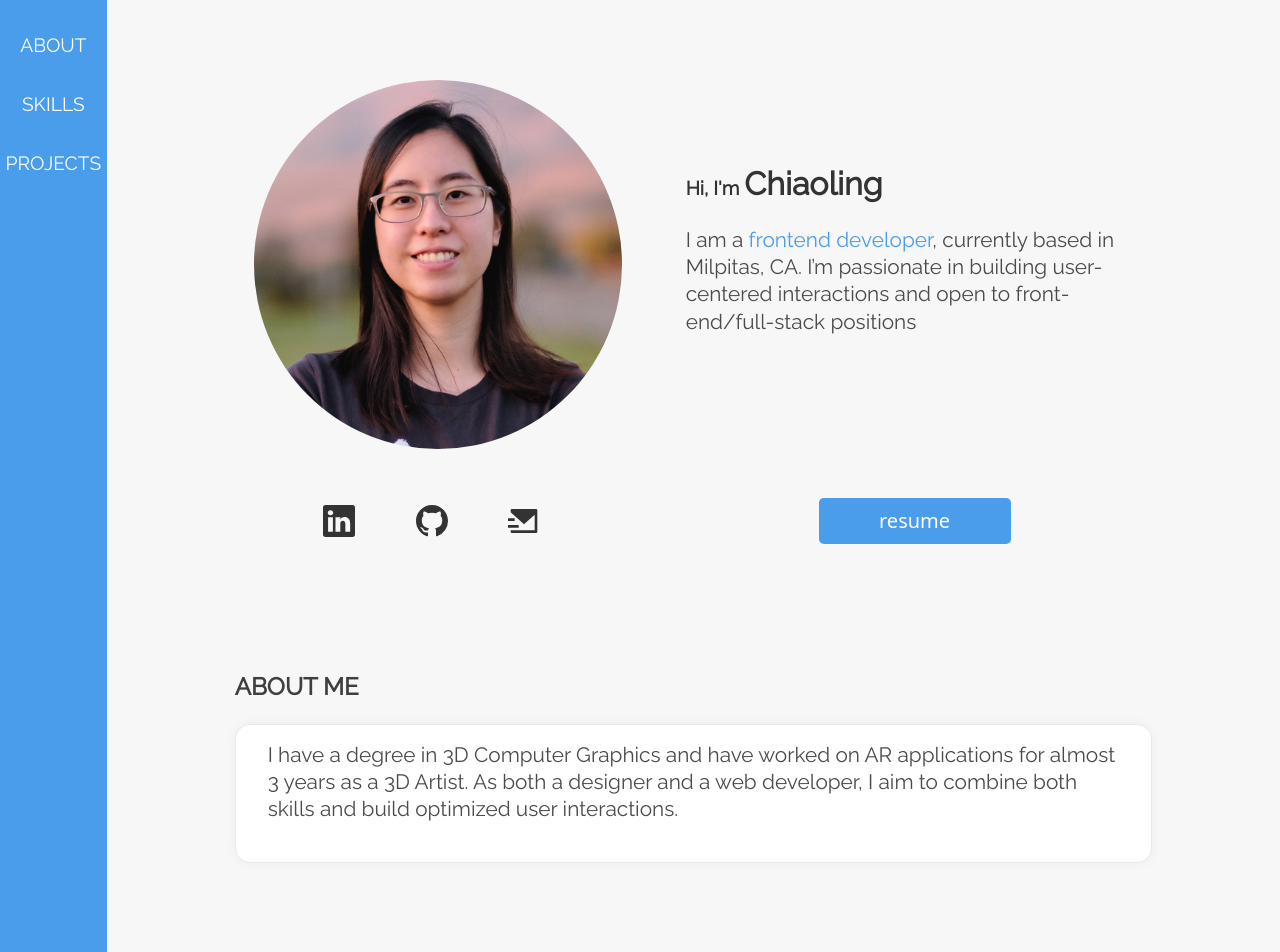
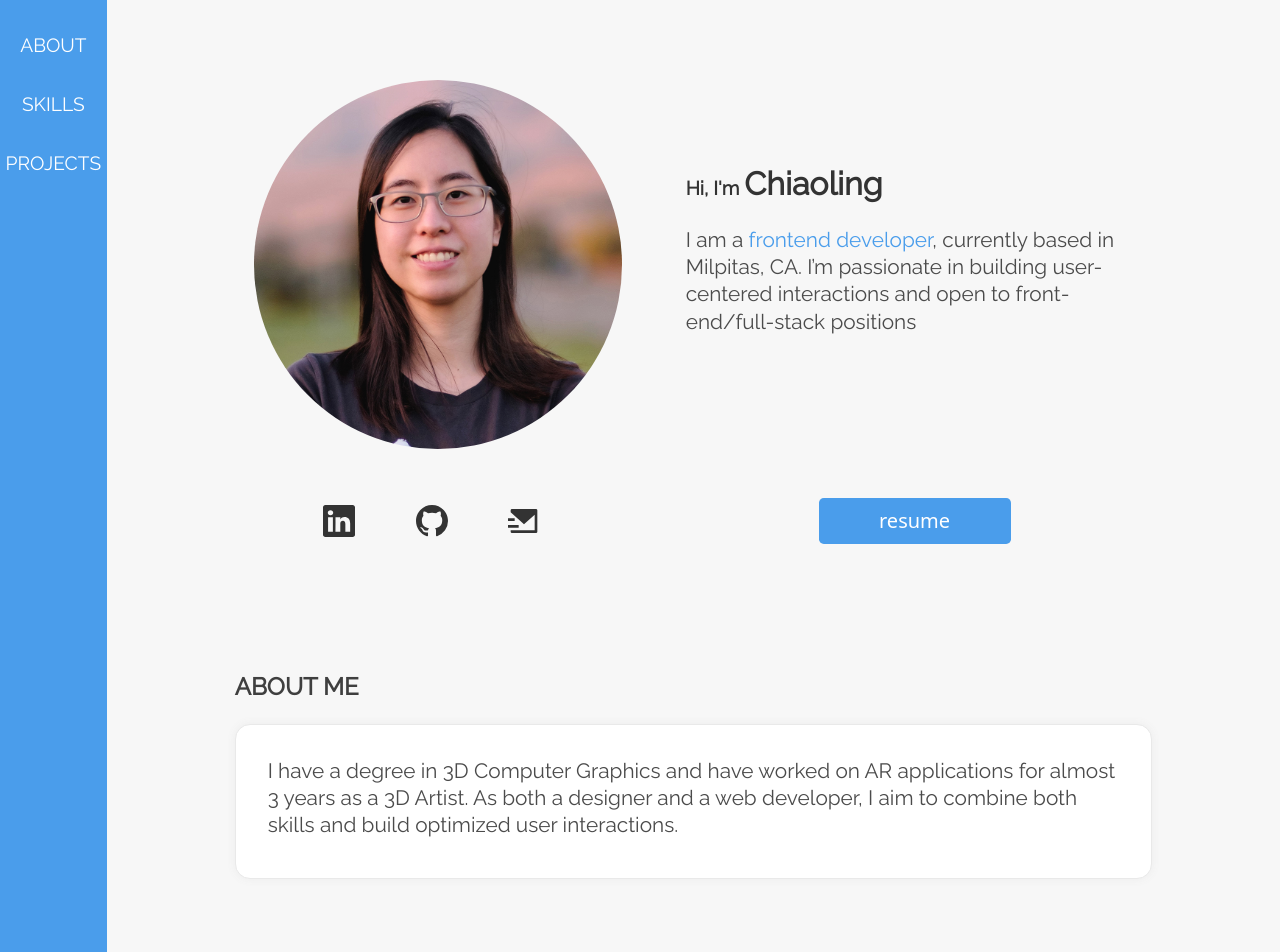
Before and after one commit to chiaolinghong3d/Projects, a React (Create React App) app: page / in a window 1280 px wide. Shown: the top 952 px of the page. Built offline with nearby package versions, Linux system fonts and the light colour scheme.

Commit message:
Added padding in About section.

```diff
--- a/src/components/About.jsx
+++ b/src/components/About.jsx
@@ -5,7 +5,7 @@ function About() {
     <div className='content-item-container' id='about'>
       <h2 className='text-uppercase pb-3'>about me</h2>
       <div className='content-item-border'>
-        <p>
+        <p className='pt-3'>
           I have a degree in 3D Computer Graphics and have worked on AR
           applications for almost 3 years as a 3D Artist. As both a designer and
           a web developer, I aim to combine both skills and build optimized user
```
